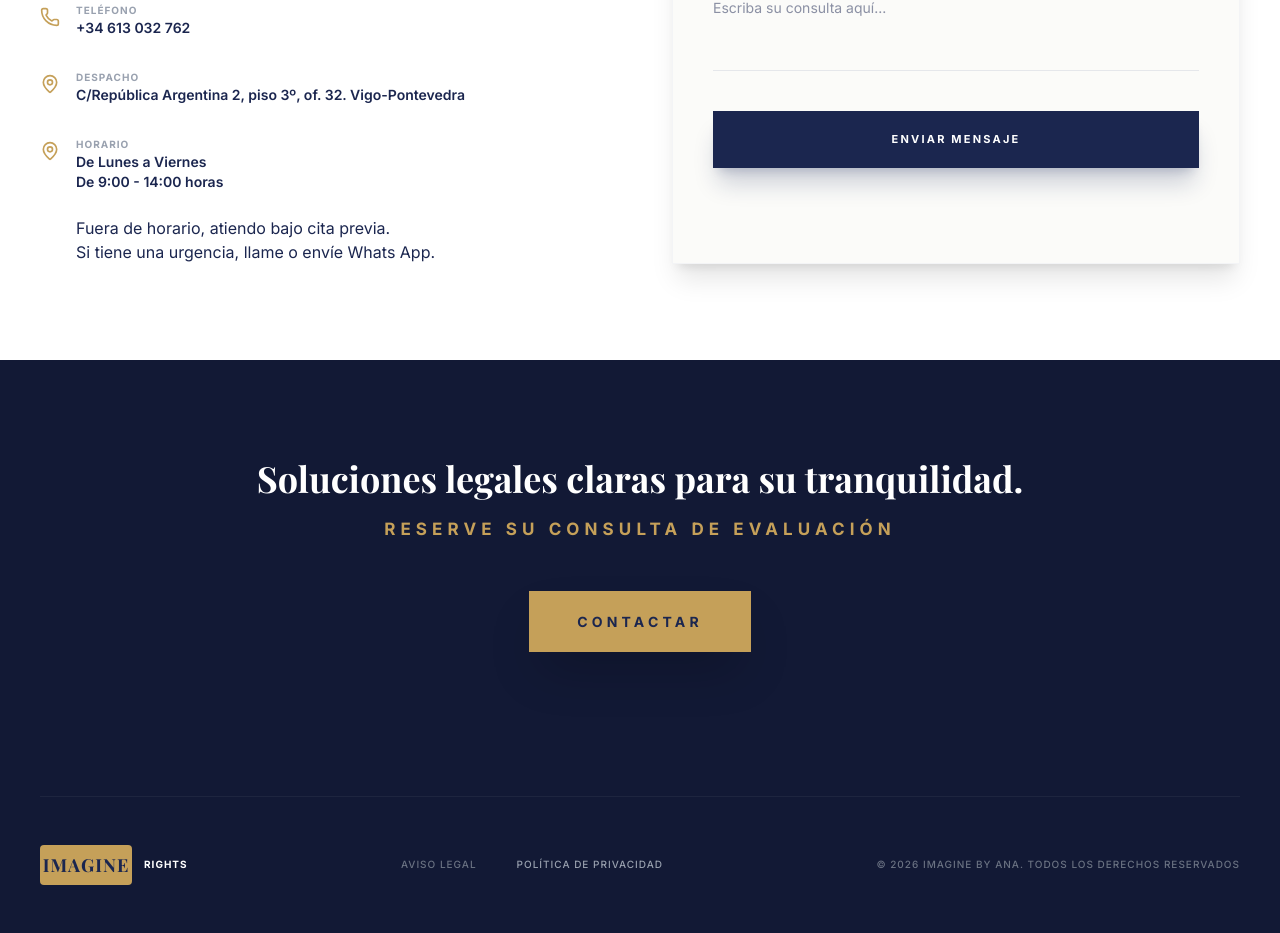
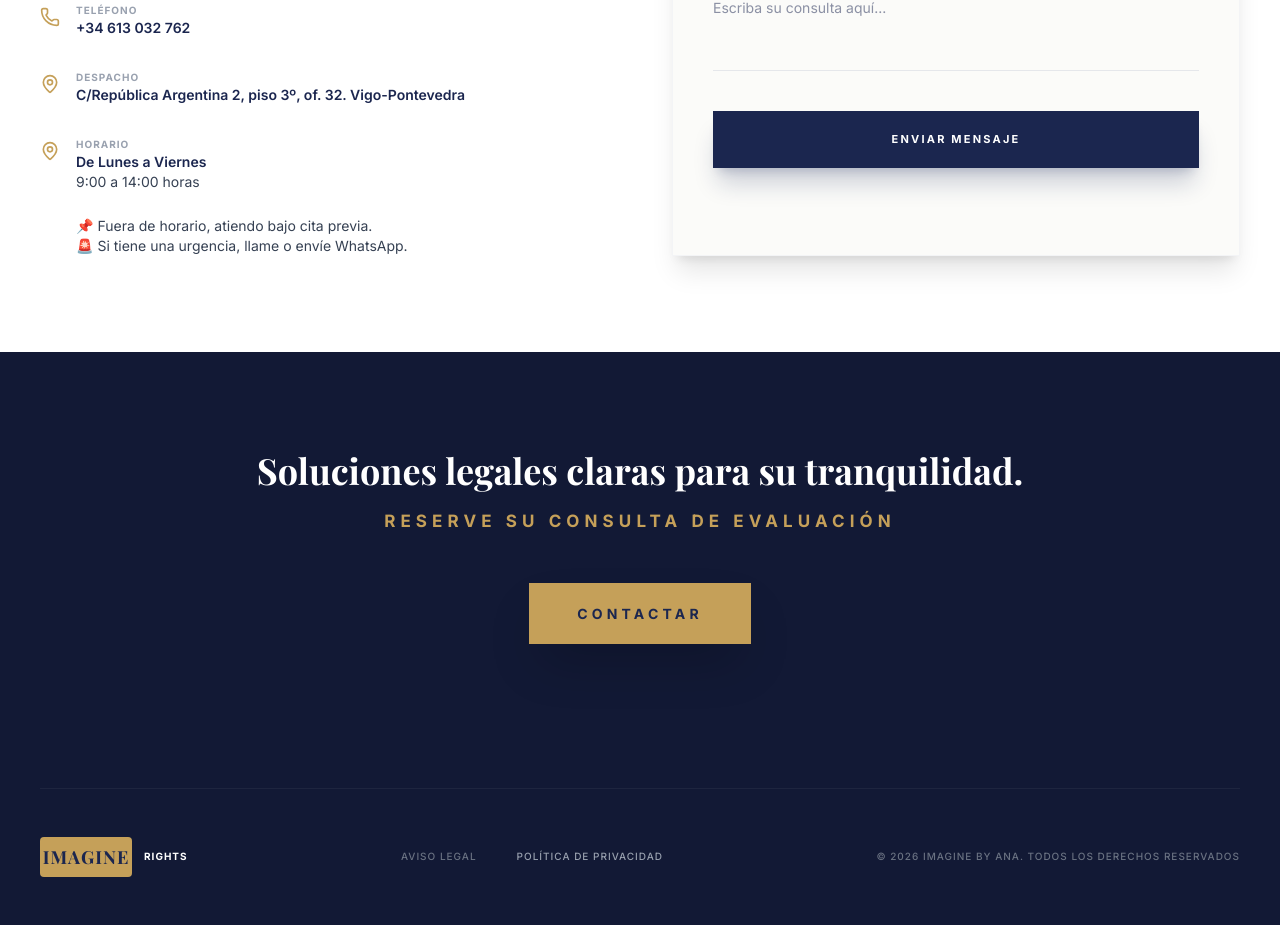
Before and after one commit to Anagiraldez/imagine-asesoria-vigo, a React (Vite) app: page / in a window 1280 px wide. Shown: the part 2820-3753 px from the top of the page. Built offline with nearby package versions, Linux system fonts and the light colour scheme; a web font is replaced by a local one.

Commit message:
cambio nuevo

```diff
--- a/src/App.tsx
+++ b/src/App.tsx
@@ -92,7 +92,7 @@ export default function App() {
               </h1>
               <p className="mb-8 md:mb-10 max-w-lg border-l-2 border-accent pl-6 text-sm leading-relaxed text-gray-600">
                 Para personas trabajadoras, empresas y personas extranjeras.
-            <br/>Soluciones claras, eficaces y adaptadas a cada caso.
+                <br />Soluciones claras, eficaces y adaptadas a cada caso.
               </p>
 
               <div className="mb-10 md:mb-12 space-y-4 md:space-y-5 text-justify">
@@ -309,10 +309,11 @@ export default function App() {
                   <MapPin className="mt-1 h-5 w-5 text-accent" />
                   <div>
                     <p className="text-[10px] font-bold tracking-widest uppercase text-gray-400">Horario</p>
-                    <p className="text-sm font-semibold text-primary">De Lunes a Viernes <br />
-                      De 9:00 - 14:00 horas</p> <br />
-                      Fuera de horario, atiendo bajo cita previa. <br />
-                      Si tiene una urgencia, llame o envíe Whats App.
+                    <p className="text-sm font-semibold text-primary">De Lunes a Viernes</p>
+                    <p className="text-sm text-gray-700">9:00 a 14:00 horas</p>
+                    <br />
+                    <p className="text-sm text-gray-700">📌 Fuera de horario, atiendo bajo cita previa.</p>
+                    <p className="text-sm text-gray-700">🚨 Si tiene una urgencia, llame o envíe WhatsApp.</p>
                   </div>
                 </div>
 
```
Lines whose indentation alone changed are shown as unchanged.
